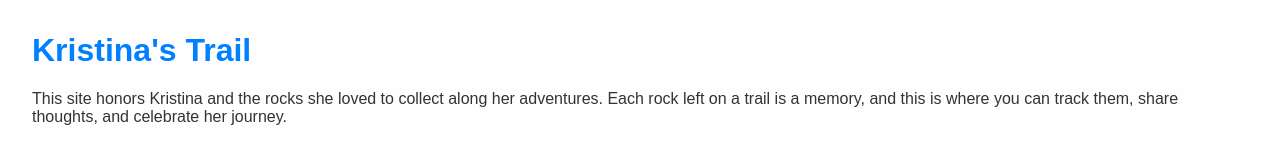
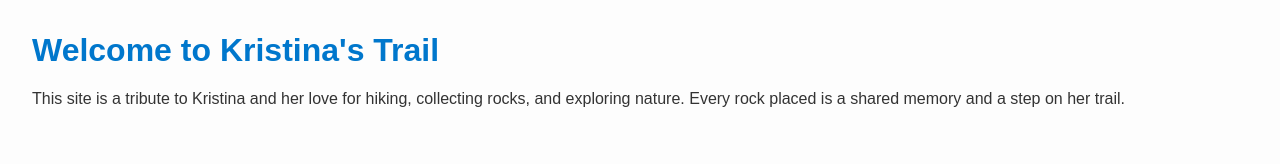
Before and after one commit to Kristinastrail/Kristinastrail.github.io, a plain HTML site: page index.html in a window 1280 px wide. Drawn offline with Linux system fonts and the light colour scheme.

Commit message:
index.html

```diff
--- a/index.html
+++ b/index.html
@@ -1,23 +1,22 @@
-<!DOCTYPE html>
-<html lang="en">
+<!DOCTYPE html><html>
   <head>
+    <title>Kristina's Trail</title>
     <meta charset="UTF-8" />
     <meta name="viewport" content="width=device-width, initial-scale=1.0" />
-  <title>Kristina's Trail</title>
     <style>
       body {
         font-family: sans-serif;
         margin: 2em;
-      background: #fefefe;
+        background: #fdfdfd;
         color: #333;
       }
       h1 {
-      color: #0080ff;
+        color: #0077cc;
       }
     </style>
   </head>
   <body>
-  <h1>Kristina's Trail</h1>
-  <p>This site honors Kristina and the rocks she loved to collect along her adventures. Each rock left on a trail is a memory, and this is where you can track them, share thoughts, and celebrate her journey.</p>
+    <h1>Welcome to Kristina's Trail</h1>
+    <p>This site is a tribute to Kristina and her love for hiking, collecting rocks, and exploring nature. Every rock placed is a shared memory and a step on her trail.</p>
   </body>
 </html>
```
Lines whose indentation alone changed are shown as unchanged.
